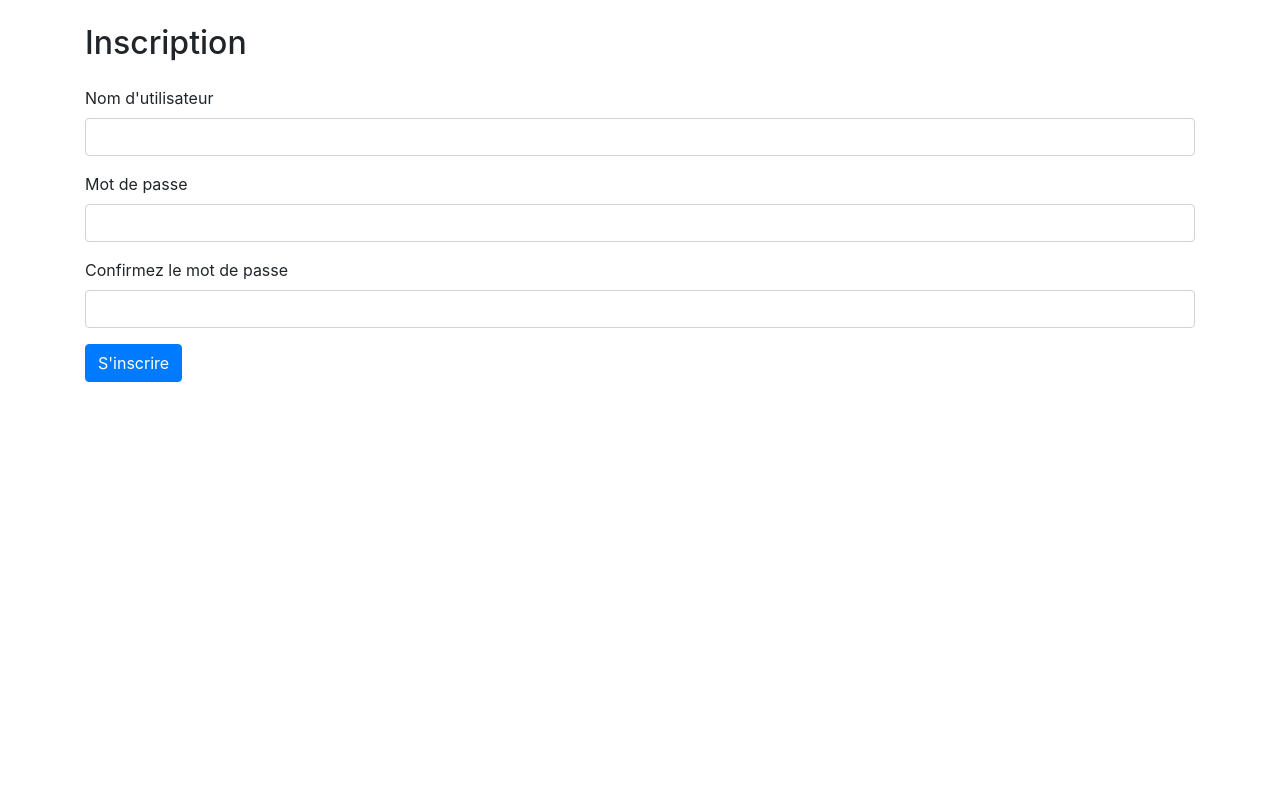
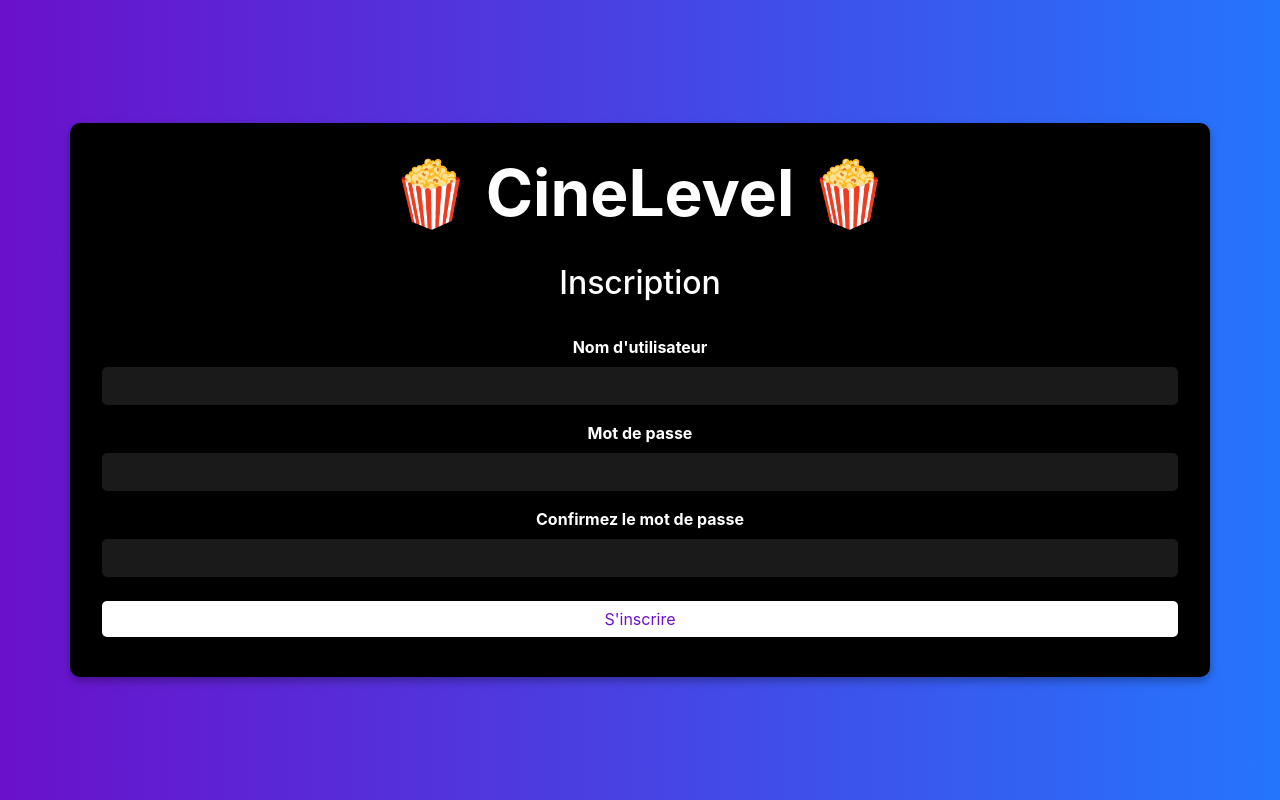
Before and after one commit to mdoyenblec/CineLevel, a Django app: page / in a window 1280 px wide. Run offline with Django 5.2, Linux system fonts and the light colour scheme; some libraries are stand-ins or nearby versions.

Commit message:
Update signup.html

```diff
--- a/movies/templates/movies/signup.html
+++ b/movies/templates/movies/signup.html
@@ -3,10 +3,64 @@
 <head>
     <title>Inscription</title>
     <link rel="stylesheet" href="https://stackpath.bootstrapcdn.com/bootstrap/4.5.2/css/bootstrap.min.css">
+    <style>
+        body {
+            background: linear-gradient(to right, #6a11cb, #2575fc);
+            color: #ffffff;
+            height: 100vh;
+            display: flex;
+            justify-content: center;
+            align-items: center;
+            margin: 0;
+        }
+        .container {
+            background: black;
+            padding: 2em;
+            border-radius: 10px;
+            box-shadow: 0 4px 8px rgba(0, 0, 0, 0.3);
+            text-align: center;
+        }
+        h1 {
+            font-size: 4em;
+            margin-bottom: 0.5em;
+        }
+        h2 {
+            margin-bottom: 1em;
+            font-size: 2em;
+        }
+        .form-group label {
+            font-weight: bold;
+        }
+        .form-control {
+            background: rgba(255, 255, 255, 0.1);
+            border: none;
+            border-radius: 5px;
+            color: #ffffff;
+        }
+        .form-control:focus {
+            background: rgba(255, 255, 255, 0.2);
+            box-shadow: none;
+            color: #ffffff;
+        }
+        .btn {
+            margin: 0.5em 0;
+            width: 100%;
+            border-radius: 5px;
+        }
+        .btn-light {
+            background-color: #ffffff;
+            color: #6a11cb;
+            border: none;
+        }
+        .btn-outline-light {
+            border-color: #ffffff;
+        }
+    </style>
 </head>
 <body>
     <div class="container">
-        <h2 class="my-4">Inscription</h2>
+        <h1><strong>🍿 CineLevel 🍿</strong></h1>
+        <h2>Inscription</h2>
         <form method="post">
             {% csrf_token %}
             <div class="form-group">
@@ -21,7 +75,7 @@
                 <label for="password2">Confirmez le mot de passe</label>
                 <input type="password" class="form-control" id="password2" name="password2" required>
             </div>
-            <button type="submit" class="btn btn-primary">S'inscrire</button>
+            <button type="submit" class="btn btn-light">S'inscrire</button>
         </form>
     </div>
 </body>
```
